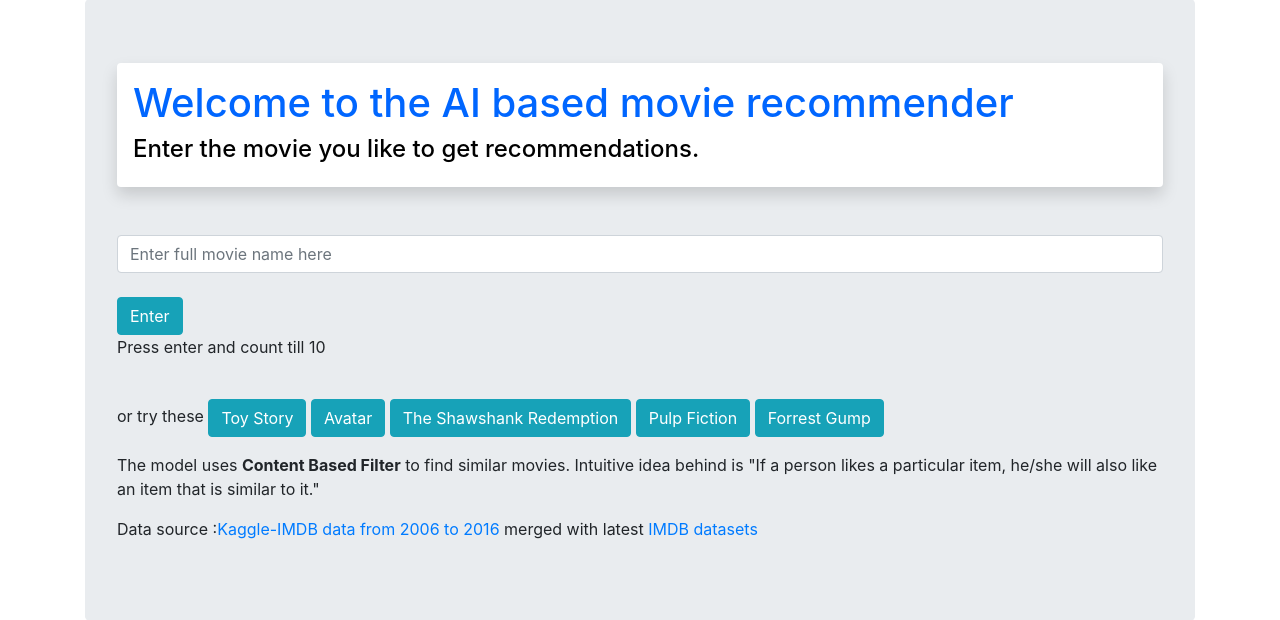
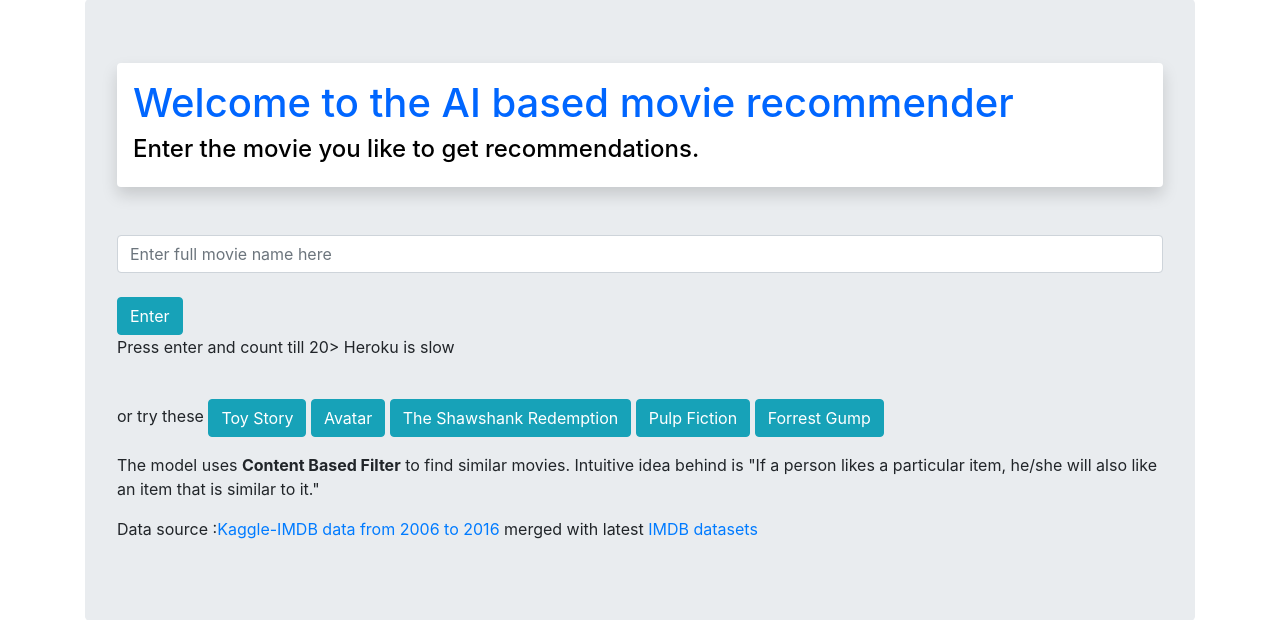
Before and after one commit to Jheel-patel/Movie-Recommendation-Engine, a Flask app: page / in a window 1280 px wide. Shown: the part 75-695 px from the top of the page. Run offline with Flask 2, Linux system fonts and the light colour scheme; some libraries are stand-ins or nearby versions.

Commit message:
Update home.html

```diff
--- a/templates/home.html
+++ b/templates/home.html
@@ -8,7 +8,7 @@
     <form action="{{url_for('recommend')}}">
       <input type="text" name="movie" class="form-control" placeholder="Enter full movie name here">
       <br>
-      <input type="submit" class="btn btn-info" value="Enter"><p>Press enter and count till 10</p>
+      <input type="submit" class="btn btn-info" value="Enter"><p>Press enter and count till 20> Heroku is slow</p>
     </form>
 
     <br>
```
